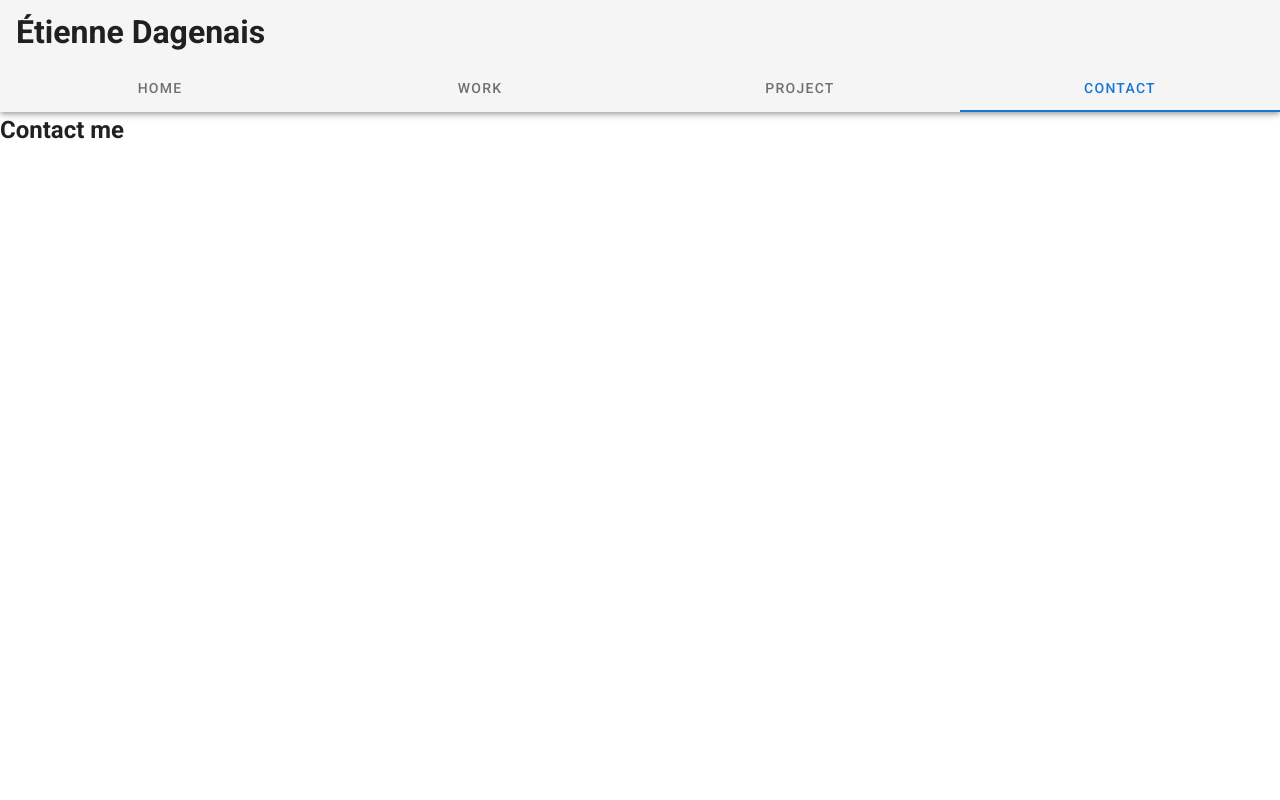
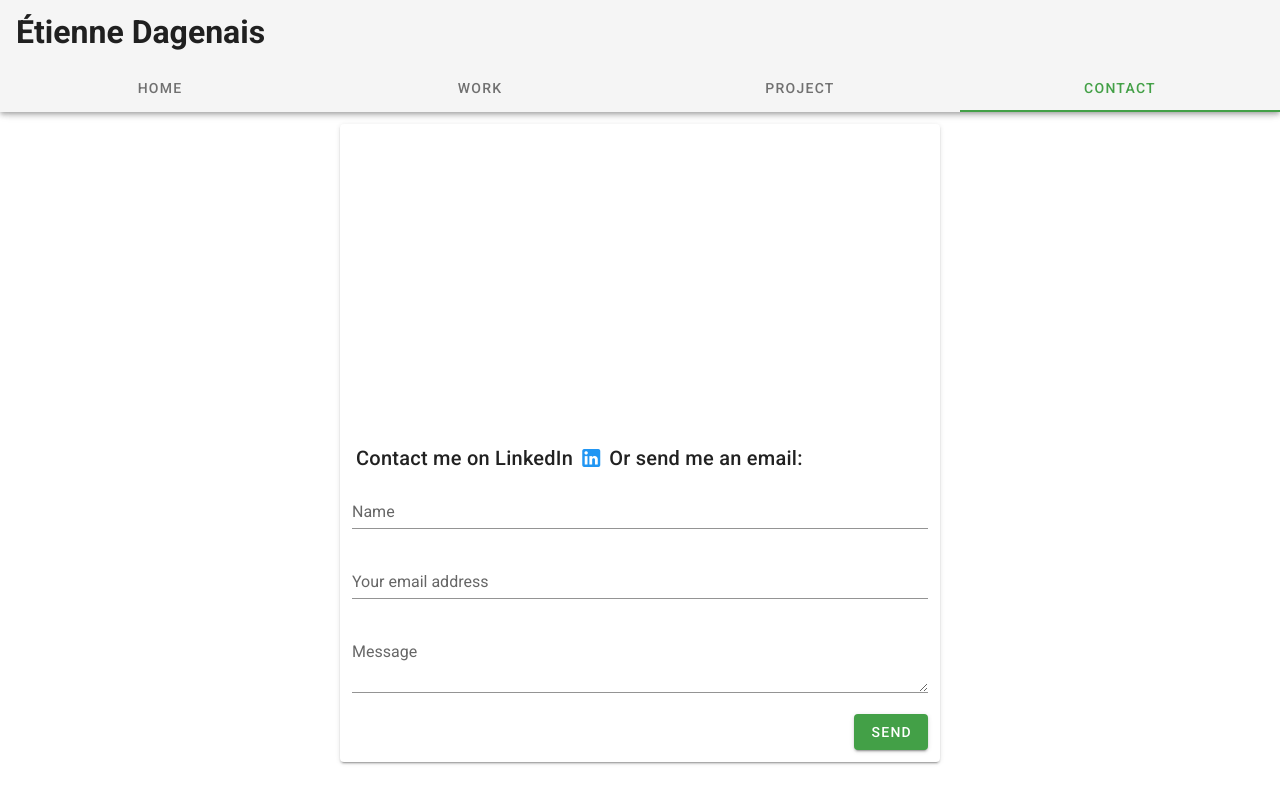
Before and after one commit to etiDage/etiDage.github.io, a Vue app in the folder etienne-dagenais/: page /contact in a window 1280 px wide. Built offline with nearby package versions, Linux system fonts and the light colour scheme.

Commit message:
Added contact me page

```diff
--- a/etienne-dagenais/package.json
+++ b/etienne-dagenais/package.json
@@ -10,6 +10,7 @@
   },
   "dependencies": {
     "core-js": "^3.8.3",
+    "emailjs-com": "^3.2.0",
     "vue": "^2.6.14",
     "vue-router": "^3.5.4",
     "vuetify": "^2.6.0"
--- a/etienne-dagenais/src/components/ProjectComponent.vue
+++ b/etienne-dagenais/src/components/ProjectComponent.vue
@@ -8,12 +8,10 @@
       lazy-src="../assets/back_to_the_party.png"
       src="../assets/back_to_the_party.png"
     ></v-img>
-    <v-list>
+    <v-list class="pa-0 ma-0">
       <v-list-item :href="project.videoLink" target="_blank">
         <v-list-item-icon>
-          <v-icon color="red">
-            mdi-youtube
-          </v-icon>
+          <v-icon color="red"> mdi-youtube </v-icon>
         </v-list-item-icon>
         <v-list-item-content>
           <v-list-item-title>
@@ -23,25 +21,47 @@
       </v-list-item>
       <v-list-item :href="project.githubRepo" target="_blank">
         <v-list-item-icon>
-          <v-icon color="purple">
-            mdi-github
-          </v-icon>
+          <v-icon color="purple"> mdi-github </v-icon>
         </v-list-item-icon>
         <v-list-item-content>
-          <v-list-item-title>
-            Link to the github repo
-          </v-list-item-title>
+          <v-list-item-title> Link to the github repo </v-list-item-title>
         </v-list-item-content>
       </v-list-item>
-      <v-subheader>Description</v-subheader>
-      <v-list-item>
-        <v-list-item-content clas="pa-0">
-          <span class="mt-0">
-            {{ project.description }}
-          </span>
+      <v-list-item
+        v-if="project.hasAdditionalLink"
+        :href="project.additionalLink"
+        target="_blank"
+      >
+        <v-list-item-icon>
+          <v-icon>mdi-link</v-icon>
+        </v-list-item-icon>
+        <v-list-item-content>
+          <v-list-item-title>{{
+            project.additionalLinkPlaceHolder
+          }}</v-list-item-title>
         </v-list-item-content>
       </v-list-item>
     </v-list>
+
+    <v-card-text class="text-body-1 black--text">
+      <v-subheader class="ma-0 pa-0">Description</v-subheader>
+
+      <div class="ml-2">
+        <span>{{ project.description }}</span>
+      </div>
+      <v-subheader class="ma-0 pa-0">My role</v-subheader>
+
+      <div class="ml-2">
+        <span>{{ project.myRole }}</span>
+      </div>
+
+      <template v-if="project.notice != null && project.notice.length > 0">
+        <v-subheader class="ma-0 pa-0">Please note</v-subheader>
+        <div class="ml-2">
+          <span>{{ project.notice }}</span>
+        </div>
+      </template>
+    </v-card-text>
   </v-card>
 </template>
 
--- a/etienne-dagenais/src/components/header/HeaderComponent.vue
+++ b/etienne-dagenais/src/components/header/HeaderComponent.vue
@@ -24,7 +24,7 @@ export default {
     tabs: [
       {
         text: "Home",
-        link: "/home",
+        link: "/",
       },
       {
         text: "Work",
--- a/etienne-dagenais/src/plugins/vuetify.js
+++ b/etienne-dagenais/src/plugins/vuetify.js
@@ -1,7 +1,22 @@
-import Vue from 'vue';
-import Vuetify from 'vuetify/lib/framework';
+import Vue from "vue";
+import Vuetify from "vuetify/lib/framework";
+import colors from "vuetify/lib/util/colors";
 
 Vue.use(Vuetify);
 
 export default new Vuetify({
+  theme: {
+    themes: {
+      light: {
+        primary: colors.green.darken1,
+        secondary: colors.green.lighten4,
+        accent: colors.blueGrey,
+      },
+      dark: {
+        primary: colors.green.darken1,
+        secondary: colors.green.lighten4,
+        accent: colors.blueGrey,
+      },
+    },
+  },
 });
--- a/etienne-dagenais/src/router/index.js
+++ b/etienne-dagenais/src/router/index.js
@@ -9,7 +9,7 @@ Vue.use(VueRouter);
 
 const routes = [
   {
-    path: "/home",
+    path: "/",
     name: "Home",
     component: HomeView,
   },
--- a/etienne-dagenais/src/views/ContactView.vue
+++ b/etienne-dagenais/src/views/ContactView.vue
@@ -1,8 +1,96 @@
 <template>
-  <h2>Contact me</h2>
+  <v-container fluid>
+    <v-row justify="center">
+      <v-col cols="10">
+        <v-card class="mx-auto" width="600">
+          <v-img height="300" src="@/assets/skate.jpg"></v-img>
+          <v-card-title>
+            Contact me on LinkedIn
+            <v-btn
+              icon
+              href="https://www.linkedin.com/in/%C3%A9tienne-dagenais-95a6131aa/"
+              target="_blank"
+            >
+              <v-icon color="blue">mdi-linkedin</v-icon></v-btn
+            >
+            Or send me an email:
+          </v-card-title>
+          <v-card-text>
+            <v-form class="mx-2" @submit.prevent="sendEmail">
+              <v-row>
+                <v-text-field
+                  v-model="yourName"
+                  label="Name"
+                  required
+                ></v-text-field>
+              </v-row>
+              <v-row>
+                <v-text-field
+                  v-model="email"
+                  label="Your email address"
+                  required
+                ></v-text-field>
+              </v-row>
+              <v-row>
+                <v-textarea
+                  v-model="msg"
+                  label="Message"
+                  required
+                  rows="2"
+                ></v-textarea>
+              </v-row>
+              <v-row>
+                <v-spacer></v-spacer>
+                <v-btn color="primary" type="submit" class="float-right mb-2"
+                  >Send</v-btn
+                >
+              </v-row>
+            </v-form>
+          </v-card-text>
+        </v-card>
+      </v-col>
+    </v-row>
+  </v-container>
 </template>
 <script>
+import emailjs from "emailjs-com";
+
 export default {
   name: "ContactView",
+  data: () => ({
+    yourName: "",
+    email: "",
+    msg: "",
+  }),
+  methods: {
+    sendEmail() {
+      let variables = {
+        to_name: "Etienne",
+        from_name: this.yourName,
+        from_email: this.email,
+        reply_to: this.email,
+        message: this.msg,
+      };
+
+      emailjs
+        .send(
+          "service_d1k4lm6",
+          "template_xka8b0e",
+          variables,
+          "jMgSXwv8a8ksdWYUW"
+        )
+        .then((response) => {
+          console.log(response);
+        })
+        .catch((error) => {
+          console.log(error);
+        });
+
+      // Reset form field
+      this.yourName = "";
+      this.email = "";
+      this.msg = "";
+    },
+  },
 };
 </script>
--- a/etienne-dagenais/src/views/ProjectsView.vue
+++ b/etienne-dagenais/src/views/ProjectsView.vue
@@ -1,8 +1,16 @@
 <template>
   <v-container fluid>
-    <v-row>
-      <v-col cols="5">
+    <v-row justify="center">
+      <v-col cols="6">
         <project :project="projects[0]" />
+      </v-col>
+    </v-row>
+    <v-row justify="center">
+      <v-col cols="3" align="center">
+        <span class="text-body-1">
+          This page is still a Work In Progress, more of my projects will be
+          entered soon.
+        </span>
       </v-col>
     </v-row>
   </v-container>
@@ -24,10 +32,10 @@ export default {
           "https://github.com/dovakin7/Projet-Ubisoft/tree/main/Projet%20Ubisoft",
         description:
           "Back to the party is a cooperative 2 player game. Each player needs to fulfill certain task to help the other player in order to win the game. " +
-          'This game prototype was developped as port of the Ubisoft Game Lab 2022. The game was nominated for "Best creativity and integration of the theme".',
+          'This game prototype was developped as part of the Ubisoft Game Lab 2022. The game was nominated for "Best creativity and integration of the theme".',
         myRole:
           "In this project I focused on game mechanics that required to be timed or synched over network. I also worked on various, more simple, game mechanics. " +
-          +" I worked with the sound designer to integrate a music that intensify in real time depending on various events in the game.",
+          " I worked with the sound designer to integrate a music that intensify in real time depending on various events in the game.",
         notice:
           "This project was on GitLab and we recently decide to put it on github so the commit and merge request that were on GitLab are not on the github repo.",
         hasAdditionalLink: true,
```
Also changed, not shown: 2 other files (tests, documents, lock files or other folders).
